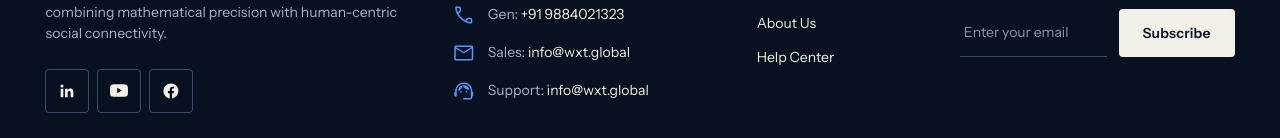
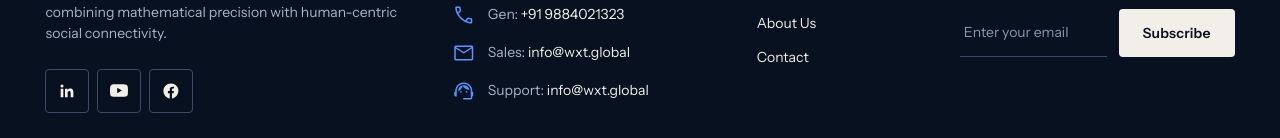
Before and after one commit to lawrence281/wxt, a React (Vite) app: page / in a window 1280 px wide. Shown: the part 9673-9811 px from the top of the page. Built offline with nearby package versions, Linux system fonts and the light colour scheme.

Commit message:
commit the quick link changes

```diff
--- a/src/data/navigation.ts
+++ b/src/data/navigation.ts
@@ -20,6 +20,6 @@ export const moreNavLinks: NavLink[] = [
 export const footerLinks: NavLink[] = [
   { label: 'Terms & Conditions', href: ROUTES.termsAndConditions },
   { label: 'Privacy Policy', href: ROUTES.privacyPolicy },
-  { label: 'About Us', href: '#' },
-  { label: 'Help Center', href: '#' },
+  { label: 'About Us', href: '#about' },
+  { label: 'Contact', href: '#contact' },
 ]
```
